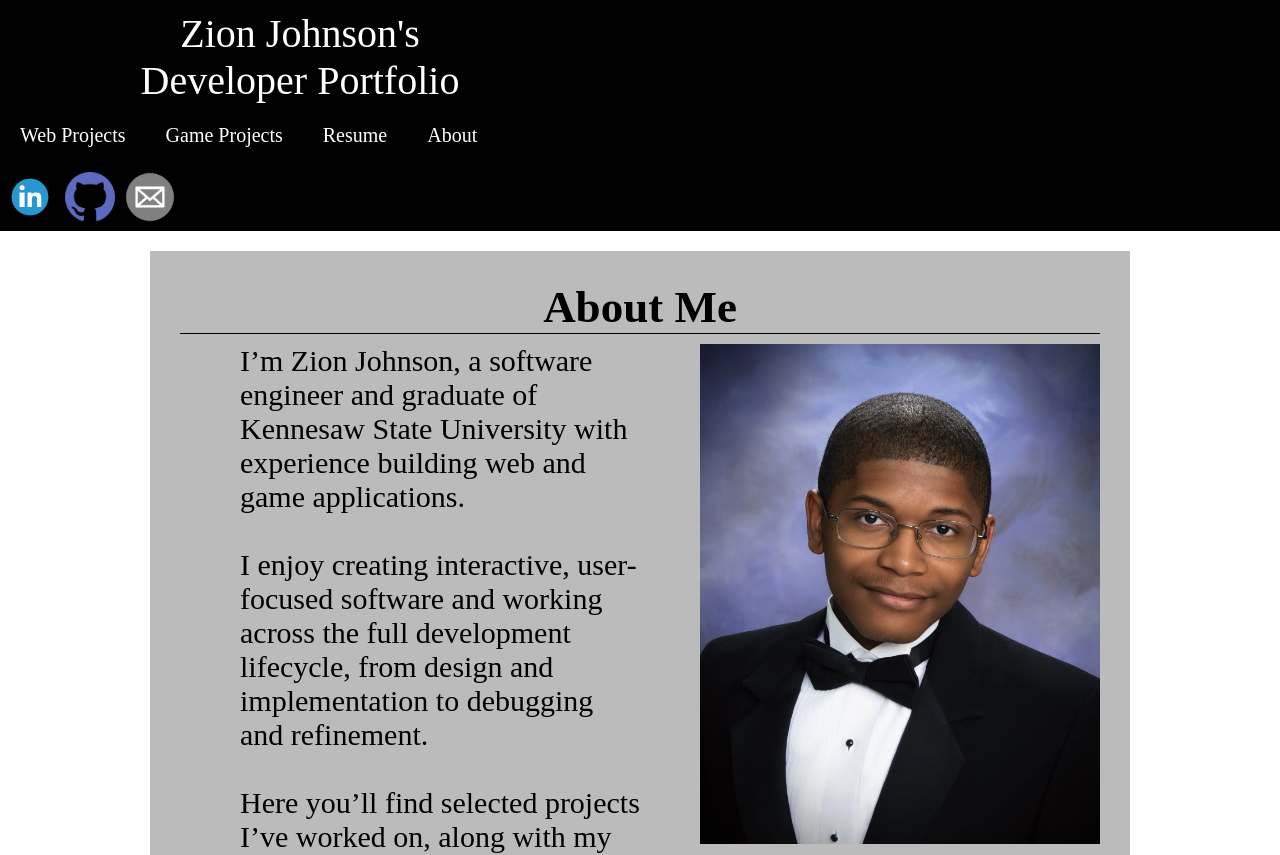
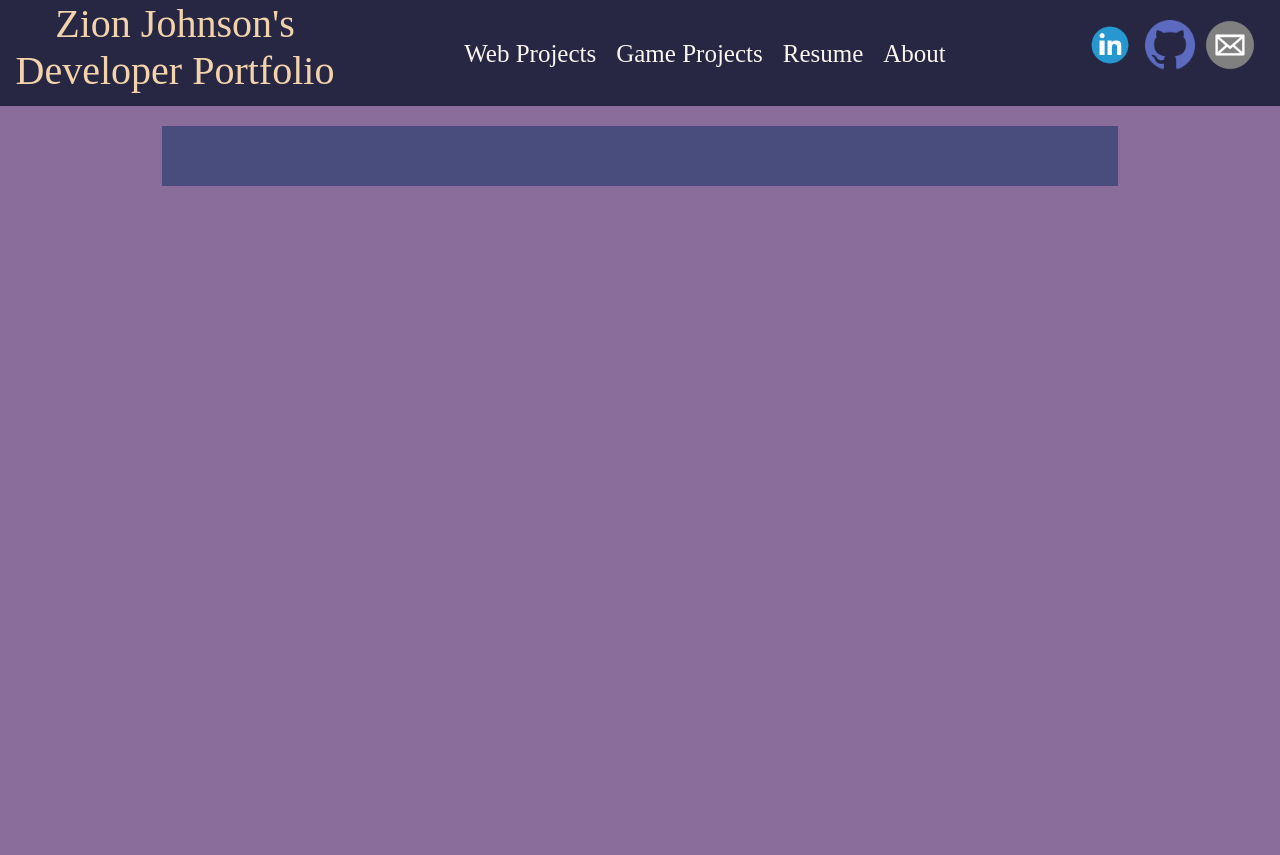
Before and after one commit to Waysidechimp/portfolio-site, a React (Vite) app: page / in a window 1280 px wide. Shown: the top 855 px of the page. After the commit the page ends 800 px from the top, so only its background shows below. Built offline with nearby package versions, Linux system fonts and the light colour scheme.

Commit message:
Added Resume and About

```diff
--- a/src/App.jsx
+++ b/src/App.jsx
@@ -10,12 +10,13 @@ import WebProjects from './pages/WebProjects'
 import GameProjects from './pages/GameProjects'
 import Resume from './pages/Resume'
 import About from './pages/About'
-import FruitFetcher from './components/FruitFetcher'
+import FruitFetcher from './pages/FruitFetcher'
 
 
 function App() {
 
   return (
+    <div className='content-wrapper'>
     <Router>
       <Routes>
         <Route exact path='/' element={<Home />} />
@@ -26,6 +27,7 @@ function App() {
         <Route path='/FruitFetcher' element={<FruitFetcher />} />
       </Routes>
     </Router>
+    </div>
   )
 }
 
--- a/src/components/Header.jsx
+++ b/src/components/Header.jsx
@@ -20,7 +20,7 @@ const Header = () => {
                     <a href="https://github.com/Waysidechimp">
                         <img src={GithubIcon} alt="Github Icon" className='socials_img'/>
                     </a>
-                    <a href="zionajjohnson@gmail.com">
+                    <a href="mailto:zionajjohnson@gmail.com">
                         <img src={EmailIcon} alt="Email Icon" className='socials_img'/>
                     </a>
             </div>
--- a/src/components/Intro.jsx
+++ /dev/null
@@ -1,22 +0,0 @@
-
-import stockImg from '/src/assets/portrait.png'
-
-const introParagraph = `I’m Zion Johnson, a software engineer and graduate of Kennesaw State University with experience building web and game applications.\n
-I enjoy creating interactive, user-focused software and working across the full development lifecycle, from design and implementation to debugging and refinement.\n
-Here you’ll find selected projects I’ve worked on, along with my resume. Feel free to explore.`
-
-
-const Intro = () => {
-
-    return (
-        <div className='intro'>
-          <h2 className='intro_header'>About Me</h2>
-            <div className='intro_content'>
-              <p className='intro_paragraph'> {introParagraph} </p>
-              <img src={stockImg} alt="stock image" className='intro_portrait_img'/>
-            </div>
-        </div>
-    )
-}
-
-export default Intro
--- a/src/index.css
+++ b/src/index.css
@@ -5,27 +5,43 @@
 }
 
 :root {
-    background-color: white;
+    background-color: #8b6d9c;
 }
 
 a:link {
     text-decoration: none;
-    color: white;
+    color: #fbf5ef;
 }
 
 a:visited {
     text-decoration: none;
-    color: white;
+    color: #fbf5ef;
 }
 
 a:hover {
     text-decoration: none;
-    color: wheat;
+    color: #f2d3ab;
+}
+
+.content-wrapper{
+    display: inline-flex;
+    flex-direction: column;
+    align-items: center;
+    margin: 0 auto;
+}
+
+.embed-center-wrapper{
+    display: flex;
+    margin: auto;
+    justify-content: center;
 }
 
 .content {
-    background-color: rgb(187, 187, 187);
+    background-color: #494d7e;
+    min-width: 70%;
+    color: #fbf5ef;
     align-content: center;
+    font-size: 25px;
     margin-left: 150px;
     margin-right: 150px;
     margin-top: 20px;
@@ -34,36 +50,36 @@ a:hover {
 }
 
 .header {
-    background-color: black;
-    color: white;
-    align-items: center;
-    padding-top: 10px;
+    top: 0;
+    width: 100vw;
+    background-color: #272744;
+    display: flex;
+    flex-direction: row;
+    justify-content: space-between;
 }
 
 .home_title {
     text-align: center;
-    display: inline-block;
-    min-width: 600px;
-    max-width: 1000px;
+    min-width: 350px;
+    max-width: 500px;
     font-size: 40px;
+    padding: 0px 0px 12px;
+    justify-content: start;
 }
 
 .dropdowns {
-    display: inline-block;
-    min-width: 1000px;
-    max-width: 1000px;
-    font-size: 20px;
+    padding-top: 40px;
+    height: 100%;
+    font-size: 25px;
 }
 
 .dropdown_ele {
-    display: inline-block;
-    margin: 20px;
+    margin: 10px;
 }
 
 .socials {
-    display: inline-block;
-    min-width: 300px;
-    max-width: 1000px;
+    height: 100%;
+    padding: 15px 20px 0px;
 }
 
 .socials_img {
@@ -72,34 +88,21 @@ a:hover {
     width: 50px;
 }
 
-.intro_content {
-    display: flex;
-    padding-bottom: 15px;
-}
-
-.intro_header {
-    border-bottom: 1px solid black;
+.section_header {
+    border-bottom: 1px solid #c69fa5;
     text-align: center;
     font-size: 45px;
     margin-bottom: 10px;
 }
 
-.intro_paragraph {
-    white-space: pre-line;
-    float: left;
-    font-size: 30px;
-    padding-right: 60px;
-    padding-left: 60px;
-}
-
-.intro_portrait_img {
+.portrait_img {
     float: right;
     height: 500px;
     width: 500px;
 }
 
 .projects_title {
-    border-bottom: 1px solid black;
+    border-bottom: 1px solid #c69fa5;
     text-align: center;
     font-size: 45px;
 }
--- a/src/pages/About.jsx
+++ b/src/pages/About.jsx
@@ -1,9 +1,23 @@
 import Header from '/src/components/Header.jsx'
 
 const About = () => {
+
     return (
         <>
-        <Header />
+            <Header />
+            <div className='content'>
+                <h2 className='section_header'>About Me</h2>
+                <div>
+                    <p>
+                        I've been programming, designing, and prototyping games and software for over 6 years.
+                        I hold a Bachelor of Science in Computer Game Design and Development with a minor in Computer Science,
+                        which has given me a strong foundation in computer science principles and C#. <br /><br />
+                        Here you will find some projects I have contributed to as well as things that I worked on purely for fun.
+                        I enjoy learning new things and tackling challenges that peak my interest. This means you should expect some not-so-pretty prototypes that seeks to explore different things.<br /><br />
+                        If you have any questions feel free to contact me!
+                    </p>
+                </div>
+            </div>
         </>
     )
 }
--- a/src/components/FruitFetcher.jsx
+++ b/src/pages/FruitFetcher.jsx
@@ -1,4 +1,4 @@
-import Header from "./Header"
+import Header from "../components/Header"
 
 const FruitFetcher = () => {
     return (
--- a/src/pages/GameProjects.jsx
+++ b/src/pages/GameProjects.jsx
@@ -1,9 +1,12 @@
-import Header from '/src/components/Header.jsx'
+import Header from '../components/Header.jsx'
 
 const GameProjects = () => {
     return (
         <>
         <Header />
+        <div className='content'>
+            <h2 className='section_header' >Game Projects</h2>
+        </div>
         </>
     )
 }
--- a/src/pages/Home.jsx
+++ b/src/pages/Home.jsx
@@ -1,14 +1,11 @@
 import Header from '/src/components/Header.jsx'
-import Intro from '/src/components/Intro.jsx'
-import fruitFetcherImg from '/src/assets/FruitFetcher.png'
-import Project from '/src/components/Project.jsx'
 
 const Home = () => {
     return (
         <>
         <Header />
         <div className='content'>
-            <Intro />
+
         </div>
         </>
     )
--- a/src/pages/Resume.jsx
+++ b/src/pages/Resume.jsx
@@ -1,9 +1,16 @@
 import Header from '/src/components/Header.jsx'
+import ZionResume from '../assets/ZionJohnsonResume.pdf'
 
 const Resume = () => {
     return (
         <>
         <Header />
+        <div className='content'>
+            <h2 className='section_header' >Resume</h2>
+            <div className='embed-center-wrapper'>
+                <embed src={ZionResume} className='embed' type='application/pdf' height="700px" width="70%" alt="Zion Johnson's Resume" />
+            </div>
+        </div>
         </>
     )
 }
--- a/src/pages/WebProjects.jsx
+++ b/src/pages/WebProjects.jsx
@@ -4,6 +4,9 @@ const WebProjects = () => {
     return (
         <>
         <Header />
+        <div className='content'>
+            <h2 className='section_header' >Web Projects</h2>
+        </div>
         </>
     )
 }
```
Also changed, not shown: 1 other file (tests, documents, lock files or other folders).
